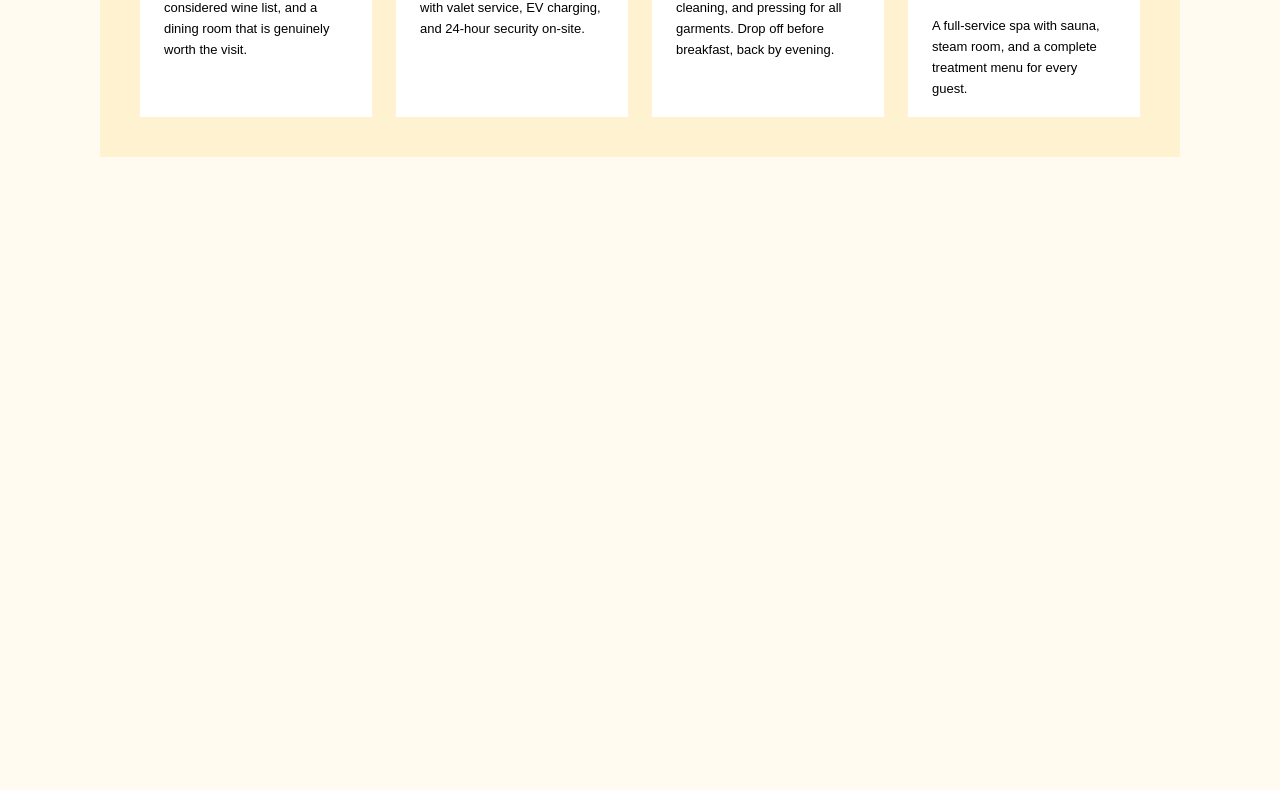
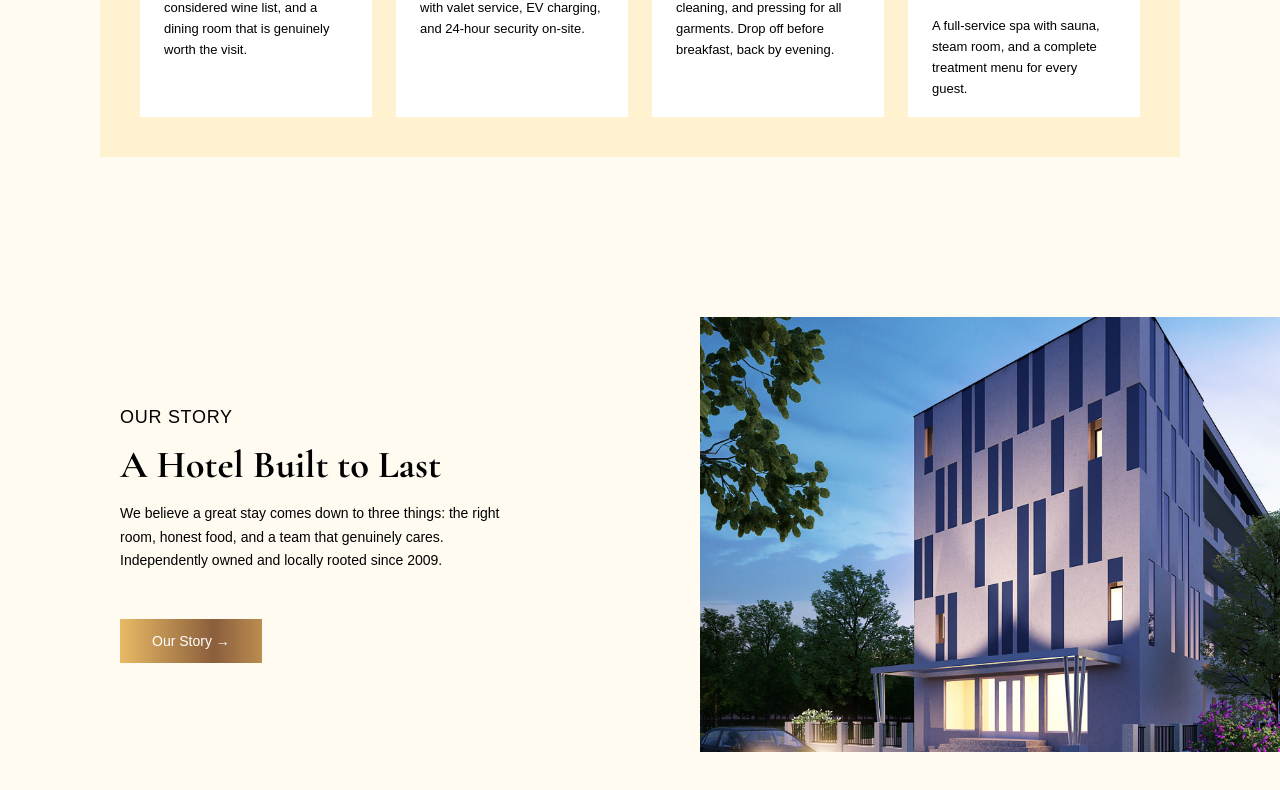
Before and after one commit to Blaziator/shri-siddh-web, a Next.js app: page / in a window 1280 px wide. Shown: the part 2181-2971 px from the top of the page. Before the commit the page ends 2418 px from the top, so only its background shows below. Built offline with nearby package versions, Linux system fonts and the light colour scheme; a web font is replaced by a local one.

Commit message:
feat: add story component

```diff
--- a/src/app/page.js
+++ b/src/app/page.js
@@ -2,6 +2,7 @@ import Navbar from "@/components/Navbar/Navbar";
 import Hero from "@/components/Hero/Hero";
 import Rooms from "@/components/Rooms/Rooms";
 import Services from "@/components/Services/Services";
+import Story from "@/components/Story/Story";
 
 export default function Home() {
   return (
@@ -10,6 +11,7 @@ export default function Home() {
       <Hero/>
       <Rooms/>
       <Services/>
+      <Story/>
     </>
   );
 }
--- a/src/components/Navbar/Navbar.jsx
+++ b/src/components/Navbar/Navbar.jsx
@@ -11,7 +11,7 @@ const leftLinks = [
 
 const rightLinks = [
     { label: "Gallery", href: "#gallery" },
-    { label: "About", href: "#about" },
+    { label: "About", href: "#story" },
     { label: "Blog", href: "#blog" },
     { label: "Contact", href: "#contact" },
 ];
--- /dev/null
+++ b/src/components/Story/Story.jsx
@@ -0,0 +1,30 @@
+import Image from "next/image";
+import Button from "@/components/Button/Button";
+import styles from "./Story.module.css";
+
+export default function Story() {
+  return (
+    <section id="story" className={styles.story}>
+      <div className={styles.text}>
+        <p className={styles.eyebrow}>Our Story</p>
+        <h2 className={styles.title}>A Hotel Built to Last</h2>
+        <p className={styles.body}>
+          We believe a great stay comes down to three things: the right room,
+          honest food, and a team that genuinely cares. Independently owned and
+          locally rooted since 2009.
+        </p>
+        <Button href="#story">Our Story →</Button>
+      </div>
+
+      <div className={styles.imageWrap}>
+        <Image
+          src="/images/story-building.png"
+          alt="Shri Siddh Hotel building at dusk"
+          fill
+          sizes="(max-width: 1024px) 100vw, 50vw"
+          className={styles.image}
+        />
+      </div>
+    </section>
+  );
+}
--- /dev/null
+++ b/src/components/Story/Story.module.css
@@ -0,0 +1,46 @@
+.story {
+  display: grid;
+  grid-template-columns: 1fr 1fr;
+  align-items: center;
+  gap: 80px;
+  padding: 80px 0;
+  padding-left: max(40px, calc((100vw - 1600px) / 2 + 40px));
+}
+
+.text {
+  display: flex;
+  flex-direction: column;
+  align-items: flex-start;
+  padding-left: 80px;
+  gap: 16px;
+  max-width: 480px;
+}
+
+.eyebrow {
+  font-size: 18px;
+  text-transform: uppercase;
+  letter-spacing: 0.04em;
+}
+
+.title {
+  font-size: clamp(36px, 3vw, 66px);
+  font-weight: 900;
+  line-height: 1.1;
+}
+
+.body {
+  font-size: 14px;
+  line-height: 1.7;
+  margin-bottom: 30px;
+}
+
+.imageWrap {
+  position: relative;
+  width: 100%;
+  aspect-ratio: 4 / 3;
+  overflow: hidden;
+}
+
+.image {
+  object-fit: cover;
+}
```
Also changed, not shown: public/images/story-building.png (added).
